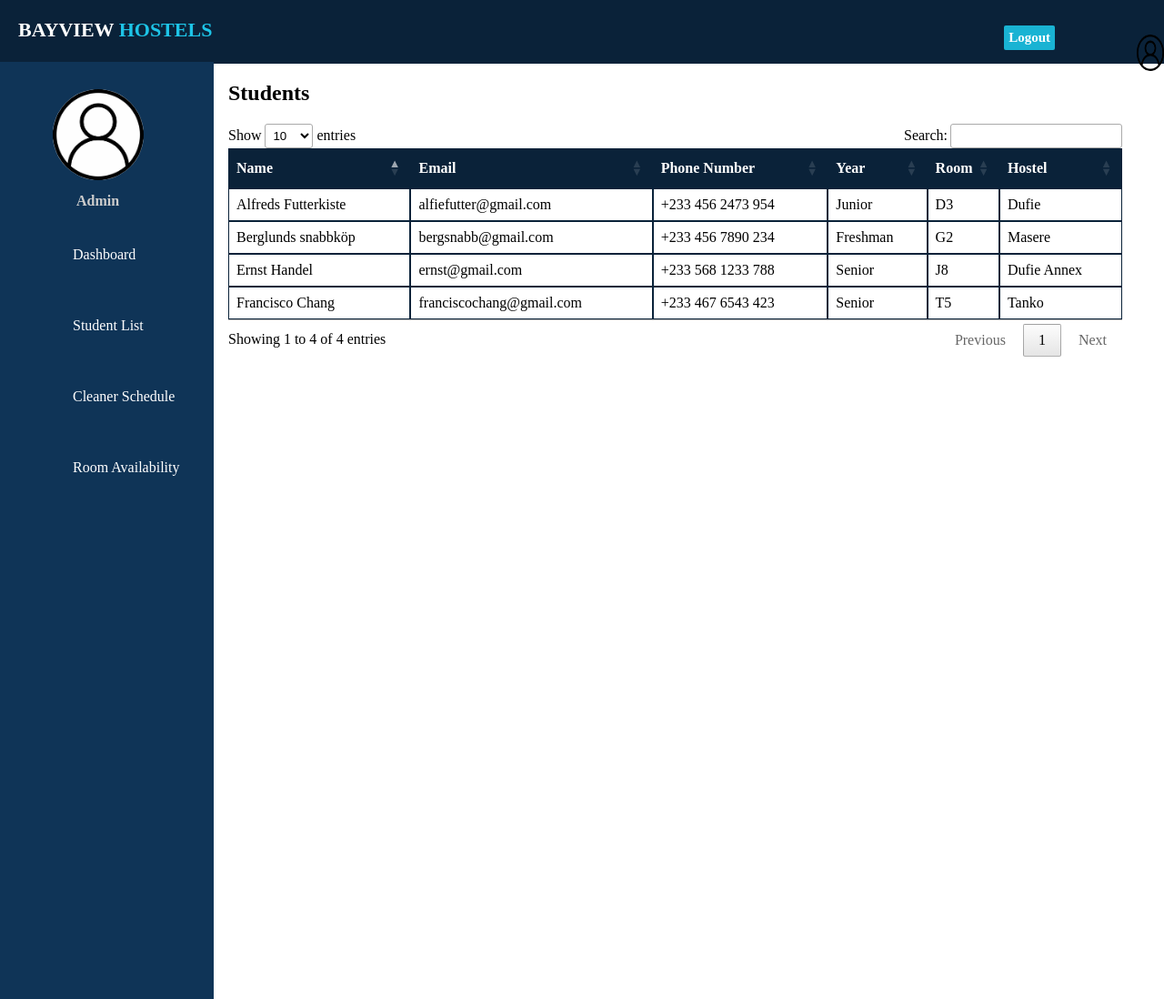
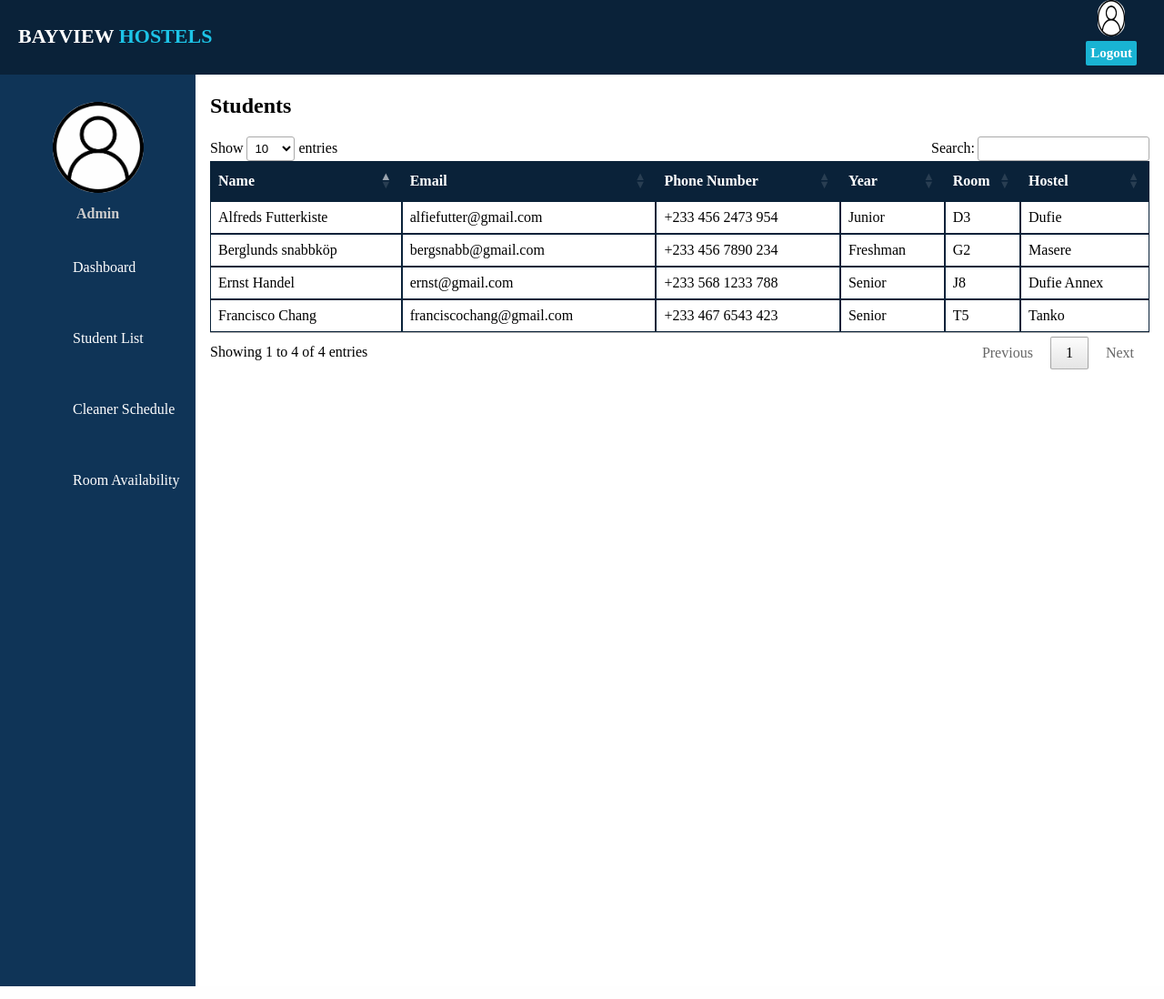
Before and after one commit to MaameMozuma/School_Hostel_Management_System, a PHP site: page /stud_list.html in a window 1280 px wide. Shown: the whole page at 91% size. Run offline with PHP 8.4, Linux system fonts and the light colour scheme; some libraries are stand-ins or nearby versions.

Commit message:
editing icons on top bar

```diff
--- a/stud_list.css
+++ b/stud_list.css
@@ -1,29 +1,27 @@
 body{
+  /* display: flex; */
   margin: 0;
   padding: 0;
   box-sizing: border-box;
 }
 
+ul{
+  list-style: none;
+}
+
 #page{
   display: flex;
-    flex-direction: column;
-  }
-
-  #container{
-    display: flex;
-    flex-direction: row;
 }
 
 
   #top_nav{
+    padding: 0;
     background-color: #0A2239;
-      margin: auto;
-      height: 70px;
-      /* display: flex; */
-       /* margin-left: px;  */
+    display: flex;
+    flex-direction: row;
     width: 100%;
-      /* text-align: center; */
-      /* justify-content: space-between; */
+    justify-content: space-between;
+    align-items: center;
 
   }
 
@@ -37,33 +35,7 @@ body{
   float: right;
   width: 30px;
   height: 40px;
-    padding: 10px 0;
-  }
-
-  nav{
-      margin: 0;
-      padding: 0;
-      width: 200px;
-      height: 1000px;
-      background-color: #000000;
-      padding-right: 20px;
-
-  }
-
-
-
-  .nav_links li a{
-    text-decoration: none;
-    color: white;
-
-  }
-
-  .navtext{
-    color: white;
-}
-
-.nav_links{
-  list-style: none;
+  border-radius: 2000px;
 }
 
 .sidebar{
@@ -126,6 +98,10 @@ label #sidebar_btn:hover {
 	color: #19b3d3;
 }
 
+.left-area{
+  /* border: 2px solid red; */
+}
+
 .left-area h3 {
   padding-left:20px ;
   color: #fff;
@@ -139,13 +115,24 @@ label #sidebar_btn:hover {
   color: #1DC4E7;
   }
 
+  .right-area{
+    /* border: 2px solid red; */
+    margin-right: 20px;
+    padding: 0 10px;
+    display: flex;
+    flex-direction: column;
+    align-items: center;
+  }
+
 .logout_btn {
   padding: 5px;
+  /* padding-top: ; */
   background: #19b3d3;
   text-decoration: none;
-	float: right;
-	margin-top: -40px;
-	margin-right: 120px;
+  float: left;
+  margin-top: 5px;
+  margin-bottom: 10px;
+  /* margin-right: 120px; */
   border-radius: 2px;
   font-size: 15px;
   font-weight: 600;
@@ -156,15 +143,6 @@ label #sidebar_btn:hover {
 
 .logout_btn:hover {
 	background: #0d9dbb;
-}
-
-#user_icon {
-	width: 30px;
-	height: 30px;
-	border-radius: 100px;
-	margin-bottom: 10px;
-	margin-top: -40px;
-	float: right;
 }
 
 
--- a/stud_list.html
+++ b/stud_list.html
@@ -14,22 +14,22 @@
 </head>
 <body>
 
-    <div id="page">
     <div id="top_nav">
         <!-- <img id="nav_icon" src="navigation-bar.png"> -->
-            <label for="check">
+        <!-- <label for="check">
             <i class="fas fa-bars" id="sidebar_btn"></i>
-            </label>
+        </label> -->
         <div class="left-area">
             <h3>Bayview <span>Hostels</span></h3>
         </div>
         <div class="right-area">
+            <img id="user_icon" src="person.jpeg">
             <a href="#" class="logout_btn">Logout</a>
-                <img id="user_icon" src="user.png">
         </div>
-        <div id="container">
+    </div>
+    <div id="page">
 
-            <nav class="sidebar">
+        <div class="sidebar">
             <center>
                 <img src="person.jpeg" class="profile_image" alt="">
                 <h4>Admin</h4>
@@ -47,9 +47,7 @@
 
             </ul>
 
-
-
-            </nav>
+        </div>
 
 
         <main>
@@ -112,7 +110,6 @@
             </div>
         </main>
 
-        </div>
 
     </div>
 
```
Also changed, not shown: admin_index.css (+36 -106 lines), admin_index.html (+6 -25 lines), available_room.css (+28 -56 lines), available_room.html (+8 -8 lines), cleaner.css (+26 -25 lines), cleaner.html (+2 -10 lines). Lines whose indentation alone changed are shown as unchanged.
